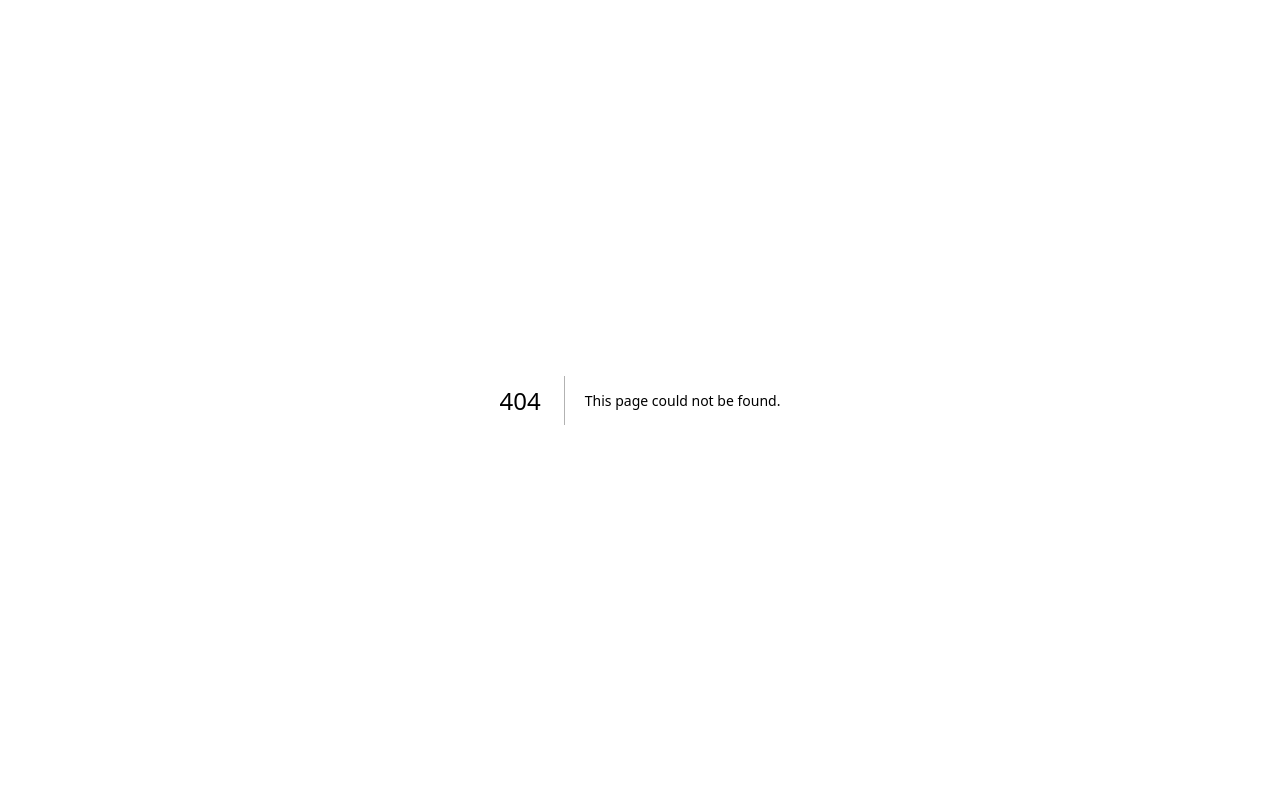
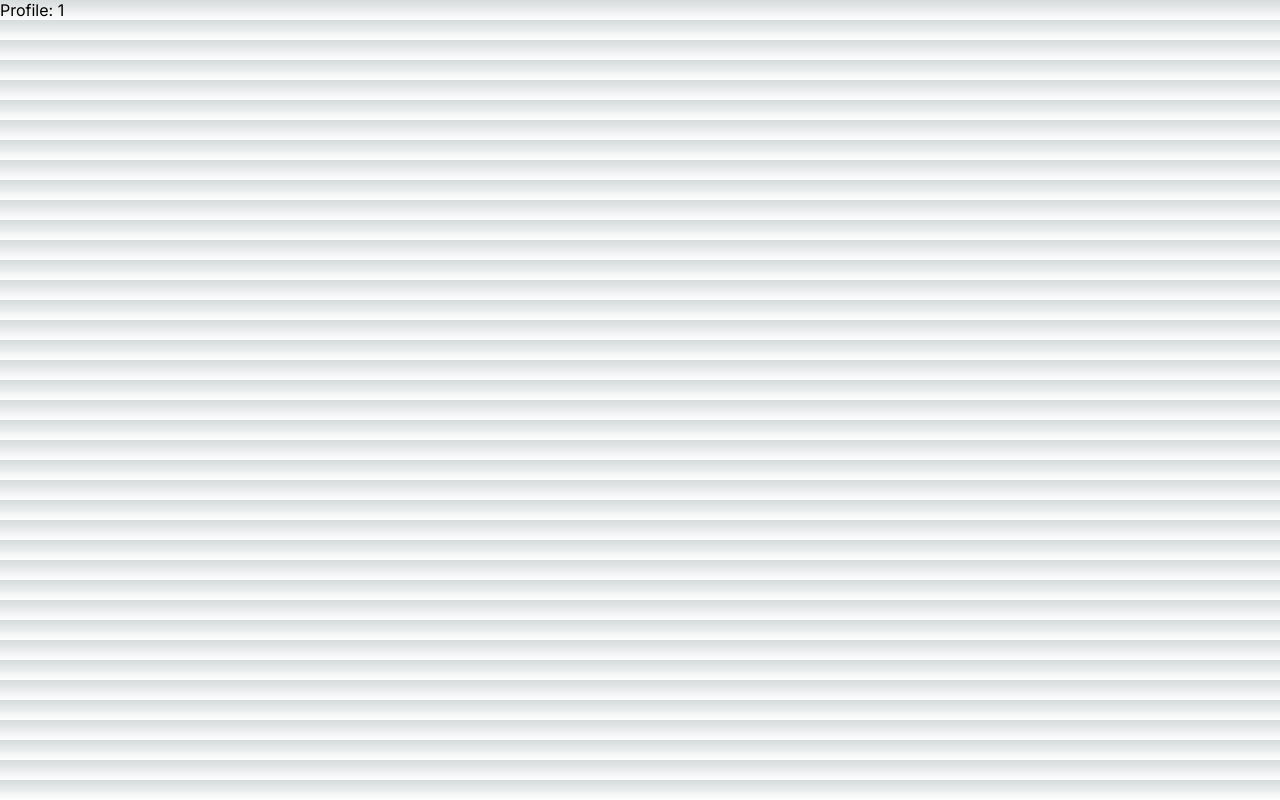
Before and after one commit to Asim-Tahir/finddeveloper.net, a Next.js app: page /profile/1 in a window 1280 px wide. Before the commit this address had no page. Built offline with nearby package versions, Linux system fonts and the light colour scheme.

Commit message:
chore: init page structure

```diff
--- a/src/app/layout.tsx
+++ b/src/app/layout.tsx
@@ -1,22 +1,22 @@
-import './globals.css'
-import type { Metadata } from 'next'
-import { Inter } from 'next/font/google'
+import "./globals.css";
+import type { Metadata } from "next";
+import { Inter } from "next/font/google";
 
-const inter = Inter({ subsets: ['latin'] })
+const inter = Inter({ subsets: ["latin-ext"] });
 
 export const metadata: Metadata = {
-  title: 'Create Next App',
-  description: 'Generated by create next app',
-}
+  title: "Find Developer",
+  description: "find your teammate",
+};
 
 export default function RootLayout({
   children,
 }: {
-  children: React.ReactNode
+  children: React.ReactNode;
 }) {
   return (
     <html lang="en">
       <body className={inter.className}>{children}</body>
     </html>
-  )
+  );
 }
--- /dev/null
+++ b/src/app/profile/[userid]/page.tsx
@@ -0,0 +1,3 @@
+export default function Page({ params }: { params: { userid: string } }) {
+  return <div>Profile: {params.userid}</div>;
+}
--- /dev/null
+++ b/src/sections/hero.module.css
@@ -0,0 +1,3 @@
+.hero {
+  background-color: blueviolet;
+}
--- /dev/null
+++ b/src/sections/hero.tsx
@@ -0,0 +1,5 @@
+import styles from "./hero.module.css";
+
+export default function Hero() {
+  return <section className={styles.hero}></section>;
+}
```
